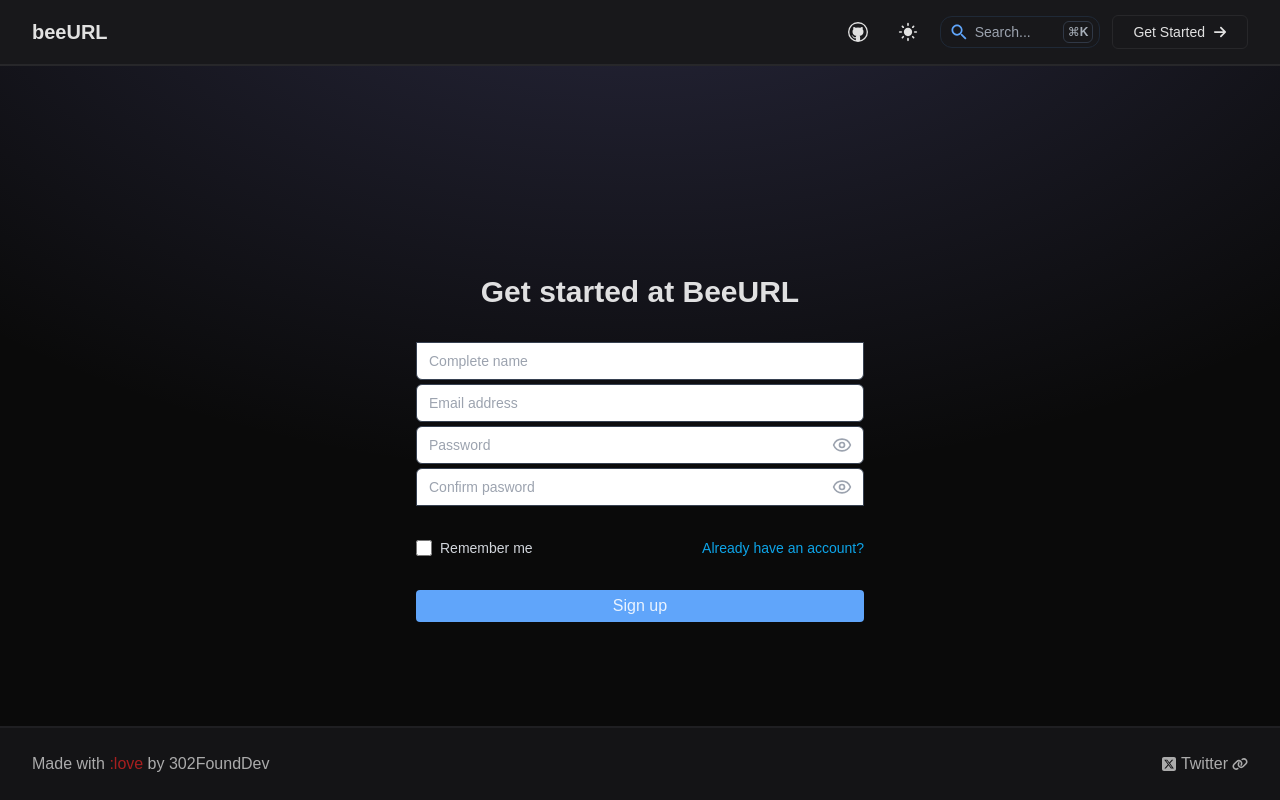
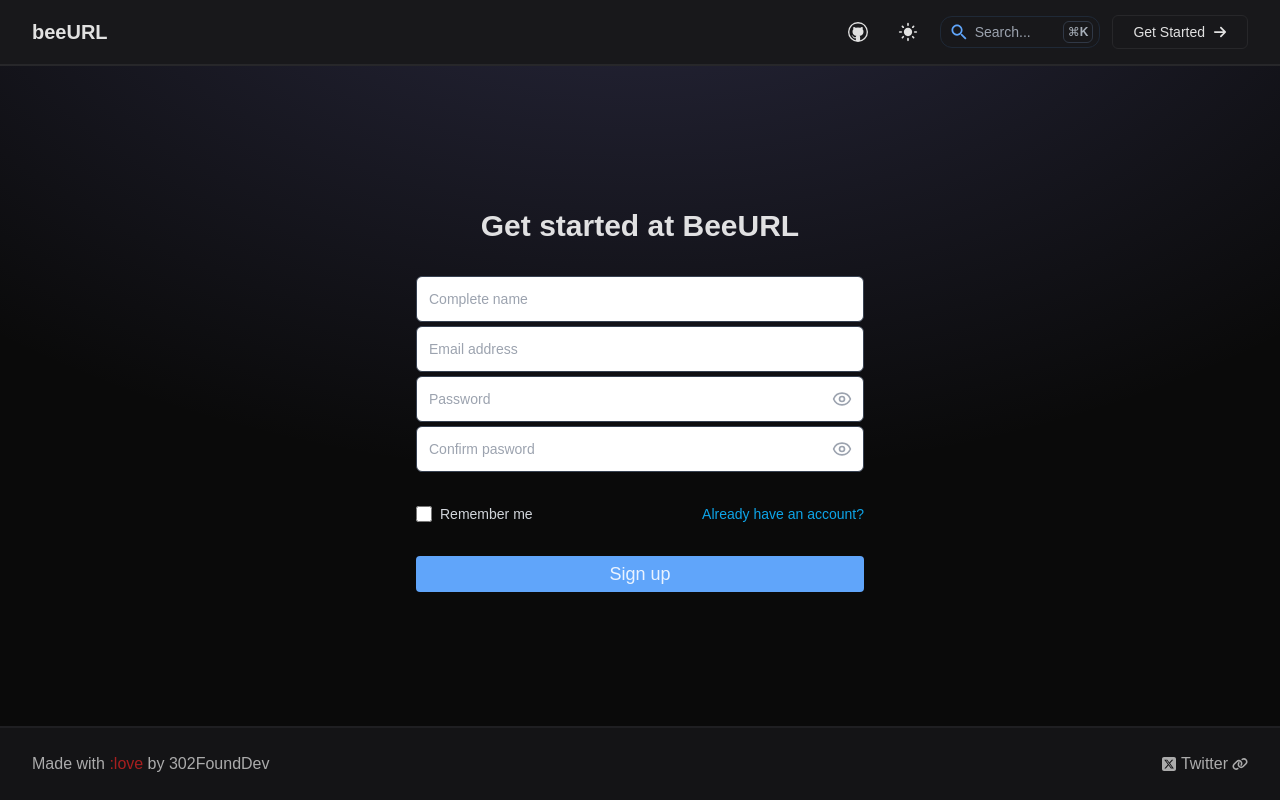
Before and after one commit to 302FoundDev/beeurl, a React (Vite) app in the folder frontend/: page /signup in a window 1280 px wide. Built offline with nearby package versions, Linux system fonts and the light colour scheme; no server answers.

Commit message:
CHANGE login & register styles

```diff
--- a/frontend/src/pages/Login.jsx
+++ b/frontend/src/pages/Login.jsx
@@ -53,7 +53,7 @@
   const { login, errorMessage, isLoading } = useLogin()
 
   return (
-    <section className='min-h-min flex items-center justify-center mt-32 px-4 sm:px-6 lg:px-8'>
+    <section className='min-h-min flex items-center justify-center px-4 sm:px-6 lg:px-8'>
       <div className='max-w-md w-full space-y-8'>
         <div>
           <h2 className='mt-2 text-center text-3xl font-extrabold '>
@@ -78,7 +78,8 @@
             <div className='relative'>
               <label
                 htmlFor="email-address"
-                className='sr-only'>
+                className='sr-only'
+              >
                 Email address
               </label>
               <input
@@ -87,7 +88,7 @@
                 id='email-address'
                 autoComplete='email'
                 required
-                className='appearance-none rounded-none relative block w-full px-3 py-2 border border-gray-700 rounded-b-md focus:outline-none focus:ring-indigo-500 focus:border-indigo-500 focus:z-10 sm:text-sm'
+                className='appearance-none rounded-md relative block w-full px-3 py-3 border border-gray-700 focus:outline-none focus:ring-blue-400 focus:border-blue-400 focus:z-10 sm:text-sm'
                 placeholder='Email address'
               />
             </div>
@@ -95,7 +96,8 @@
             <div className='relative'>
               <label
                 htmlFor="password"
-                className='sr-only'>
+                className='sr-only'
+              >
                 Password
               </label>
               <input
@@ -104,7 +106,7 @@
                 id='password'
                 autoComplete='current-password'
                 required
-                className='appearance-none rounded-none relative block w-full px-3 py-2 border border-gray-700 rounded-t-md focus:outline-none focus:ring-indigo-500 focus:border-indigo-500 focus:z-10 sm:text-sm'
+                className='appearance-none rounded-md relative block w-full px-3 py-3 border border-gray-700 focus:outline-none focus:ring-blue-400 focus:border-blue-400 focus:z-10 sm:text-sm'
                 placeholder='Password'
               />
               <button
@@ -155,7 +157,7 @@
           <div>
             <Button
               variant='secondary'
-              size='md'
+              size='lg'
             >
               {isLoading ? 'Sign in...' : 'Sign in'}
             </Button>
--- a/frontend/src/pages/Register.jsx
+++ b/frontend/src/pages/Register.jsx
@@ -57,7 +57,7 @@
   const [showPassword, setShowPassword] = useState(false)
 
   return (
-    <section className='min-h-min flex items-center justify-center mt-24 px-4 sm:px-6 lg:px-8'>
+    <section className='min-h-min flex items-center justify-center px-4 sm:px-6 lg:px-8'>
       <div className='max-w-md w-full space-y-8'>
         <div>
           <h2 className='mt-2 text-center text-3xl font-extrabold '>
@@ -76,7 +76,8 @@
             <div className='relative'>
               <label
                 htmlFor="complete-name"
-                className='sr-only'>
+                className='sr-only'
+              >
                 Complete name
               </label>
               <input
@@ -85,7 +86,7 @@
                 id='Complete-name'
                 autoComplete='name'
                 required
-                className='appearance-none rounded-none relative block w-full px-3 py-2 border border-gray-700 rounded-b-md focus:outline-none focus:ring-indigo-500 focus:border-indigo-500 focus:z-10 sm:text-sm'
+                className='appearance-none rounded-md relative block w-full px-3 py-3 border border-gray-700 focus:outline-none focus:ring-blue-400 focus:border-blue-400 focus:z-10 sm:text-sm'
                 placeholder='Complete name'
               />
             </div>
@@ -93,7 +94,8 @@
             <div className='relative'>
               <label
                 htmlFor="email-address"
-                className='sr-only'>
+                className='sr-only'
+              >
                 Email address
               </label>
               <input
@@ -102,7 +104,7 @@
                 id='email-address'
                 autoComplete='email'
                 required
-                className='appearance-none relative block w-full px-3 py-2 border border-gray-700 rounded-md focus:outline-none focus:ring-indigo-500 focus:border-indigo-500 focus:z-10 sm:text-sm'
+                className='appearance-none rounded-md relative block w-full px-3 py-3 border border-gray-700 focus:outline-none focus:ring-blue-400 focus:border-blue-400 focus:z-10 sm:text-sm'
                 placeholder='Email address'
               />
             </div>
@@ -110,7 +112,8 @@
             <div className='relative'>
               <label
                 htmlFor="password"
-                className='sr-only'>
+                className='sr-only'
+              >
                 Password
               </label>
               <input
@@ -119,7 +122,7 @@
                 id='password'
                 autoComplete='current-password'
                 required
-                className='appearance-none relative block w-full px-3 py-2 border border-gray-700 rounded-md focus:outline-none focus:ring-indigo-500 focus:border-indigo-500 focus:z-10 sm:text-sm'
+                className='appearance-none rounded-md relative block w-full px-3 py-3 border border-gray-700 focus:outline-none focus:ring-blue-400 focus:border-blue-400 focus:z-10 sm:text-sm'
                 placeholder='Password'
               />
               <button
@@ -142,7 +145,8 @@
             <div className='relative'>
               <label
                 htmlFor="confirmPassword"
-                className='sr-only'>
+                className='sr-only'
+              >
                 Confirm password
               </label>
               <input
@@ -151,7 +155,7 @@
                 id='confirmPassword'
                 autoComplete='current-password'
                 required
-                className='appearance-none rounded-none relative block w-full px-3 py-2 border border-gray-700 rounded-t-md focus:outline-none focus:ring-indigo-500 focus:border-indigo-500 focus:z-10 sm:text-sm'
+                className='appearance-none rounded-md relative block w-full px-3 py-3 border border-gray-700 focus:outline-none focus:ring-blue-400 focus:border-blue-400 focus:z-10 sm:text-sm'
                 placeholder='Confirm pasword'
               />
               <button
@@ -179,7 +183,7 @@
                   type="checkbox"
                   id='remember-me'
                   name='remember-me'
-                  className='h-4 w-4 text-indigo-600 focus:ring-indigo-500 border-gray-300 rounded'
+                  className='h-4 w-4 text-indigo-600 focus:ring-blue-400 border-gray-300 rounded'
                 />
                 <label
                   htmlFor="remember-me"
@@ -202,7 +206,7 @@
           <div>
             <Button
               variant='secondary'
-              size='md'
+              size='lg'
             >
               {isLoading ? 'Signing up...' : 'Sign up'}
             </Button>
```
